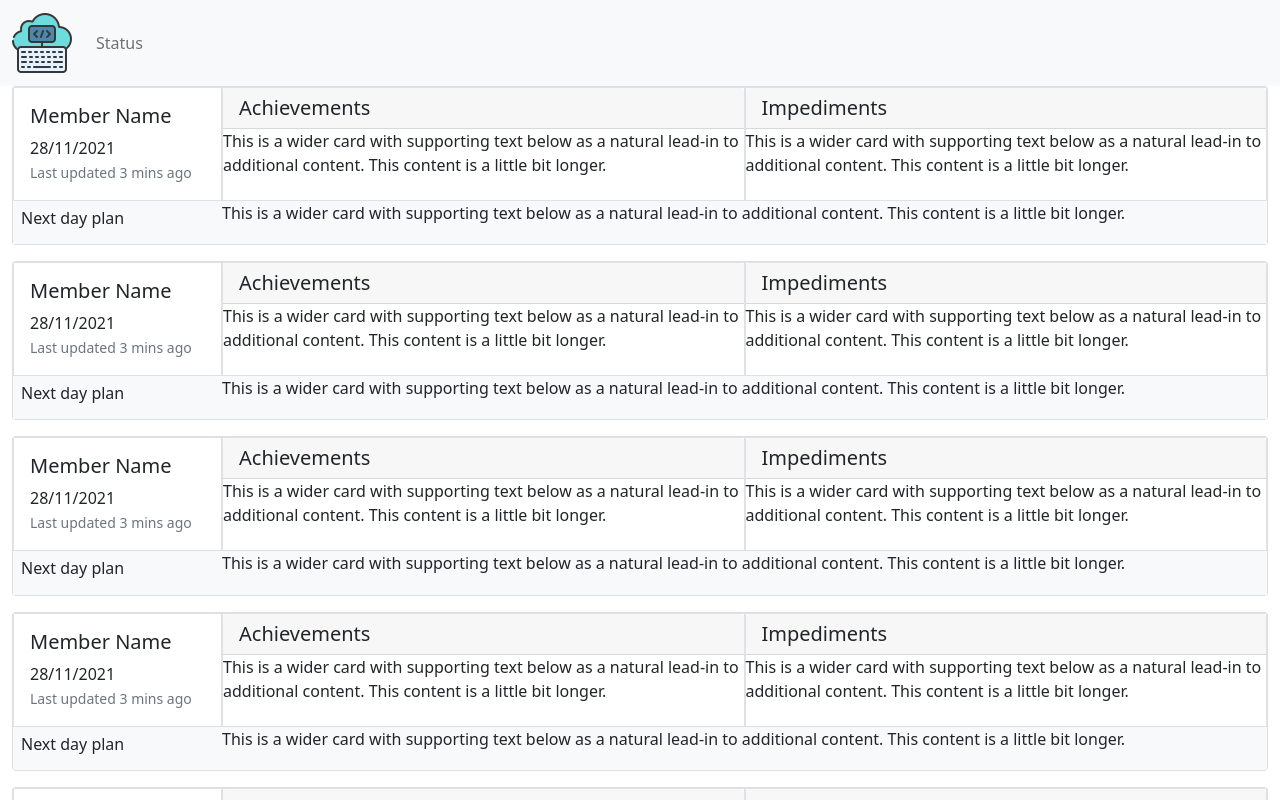
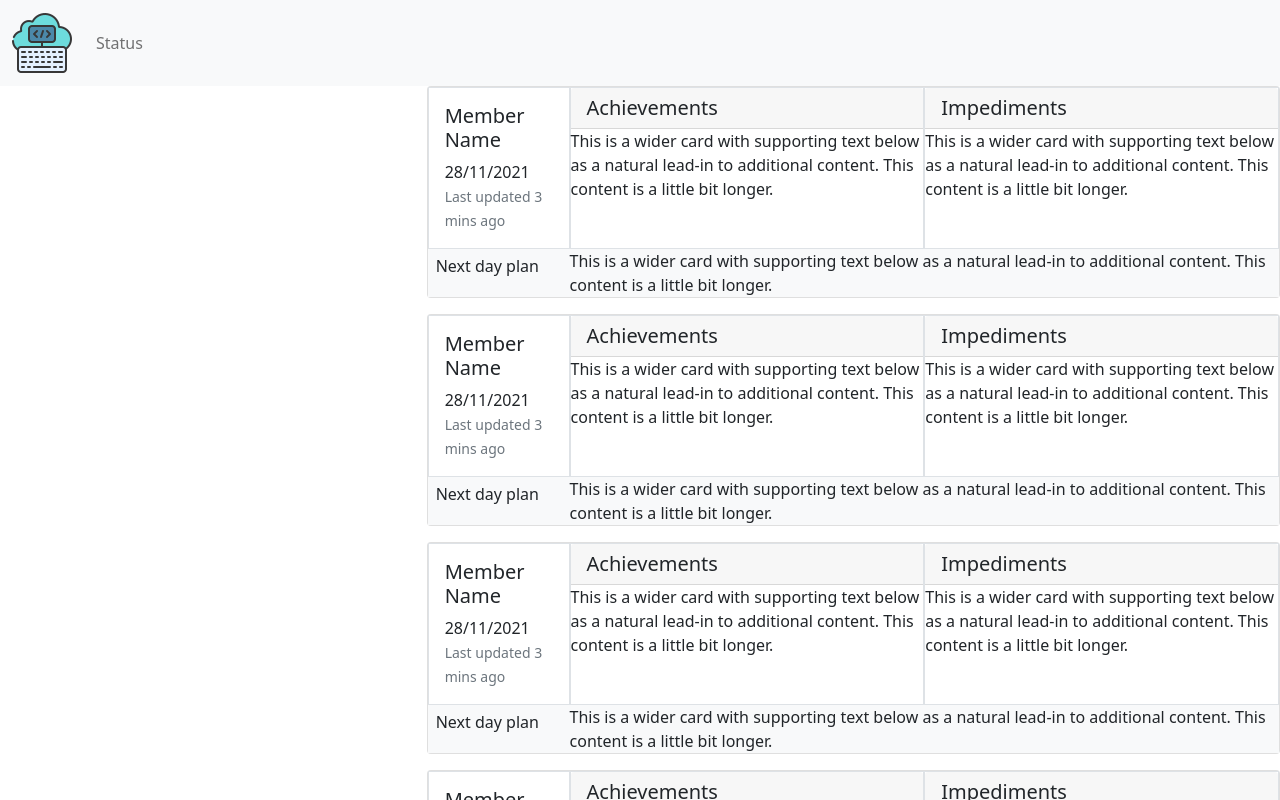
Before and after one commit to Sandya-Joyce/status-report-app, a React (Create React App) app: page / in a window 1280 px wide. Shown: the top 800 px of the page. Built offline with nearby package versions, Linux system fonts and the light colour scheme.

Commit message:
add layout for status list filter

```diff
--- a/src/App.js
+++ b/src/App.js
@@ -8,7 +8,15 @@ function App() {
   return (
     <>
       <Header />
-      <StatusList />
+      <div className="col-md-12 row g-0">
+        <div className="col-md-4"></div>
+        <div className="col-md-8">
+          <div></div>
+          <div>
+            <StatusList />
+          </div>
+        </div>
+      </div>
       <Footer />
     </>
   );
```
